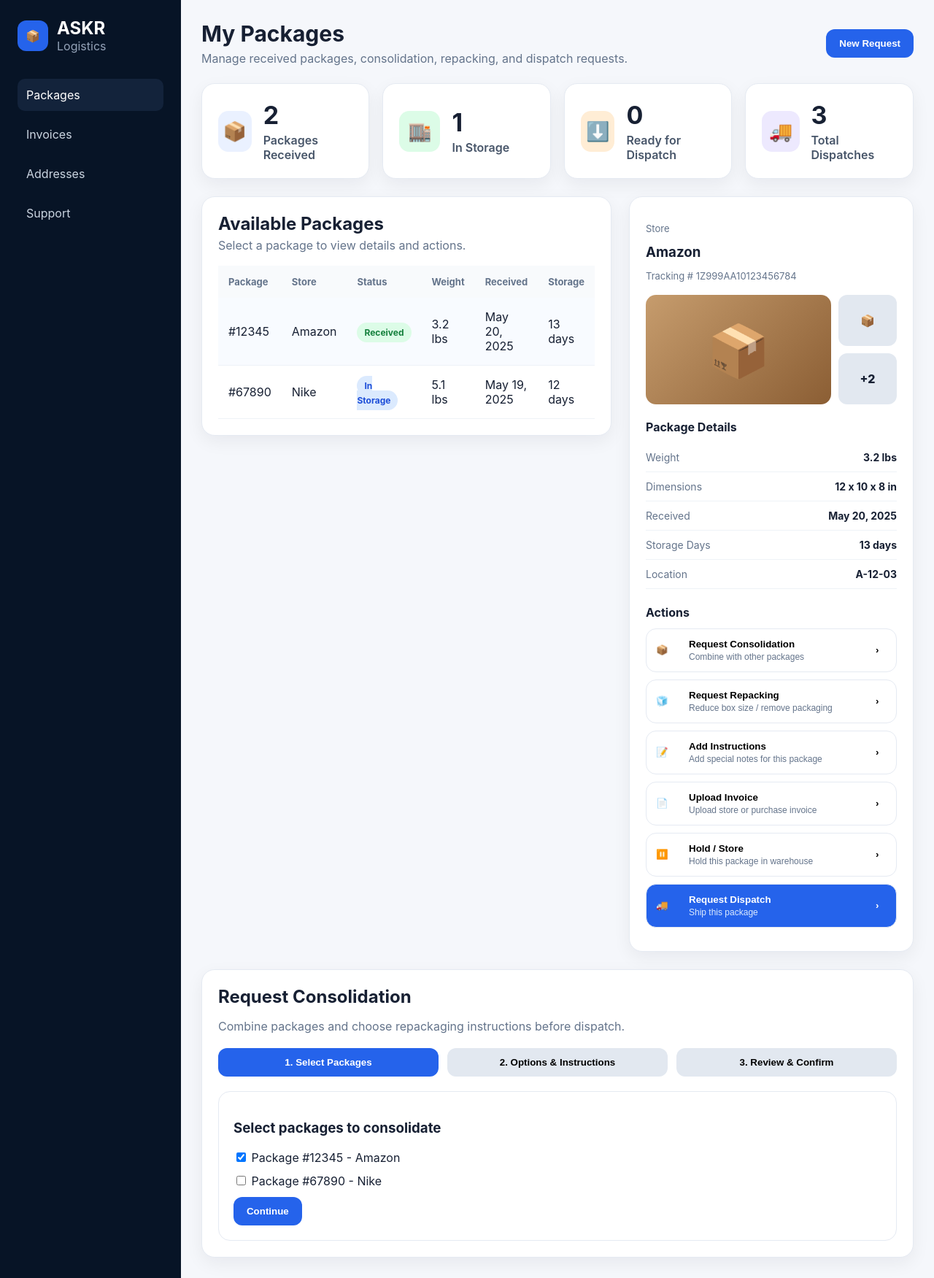
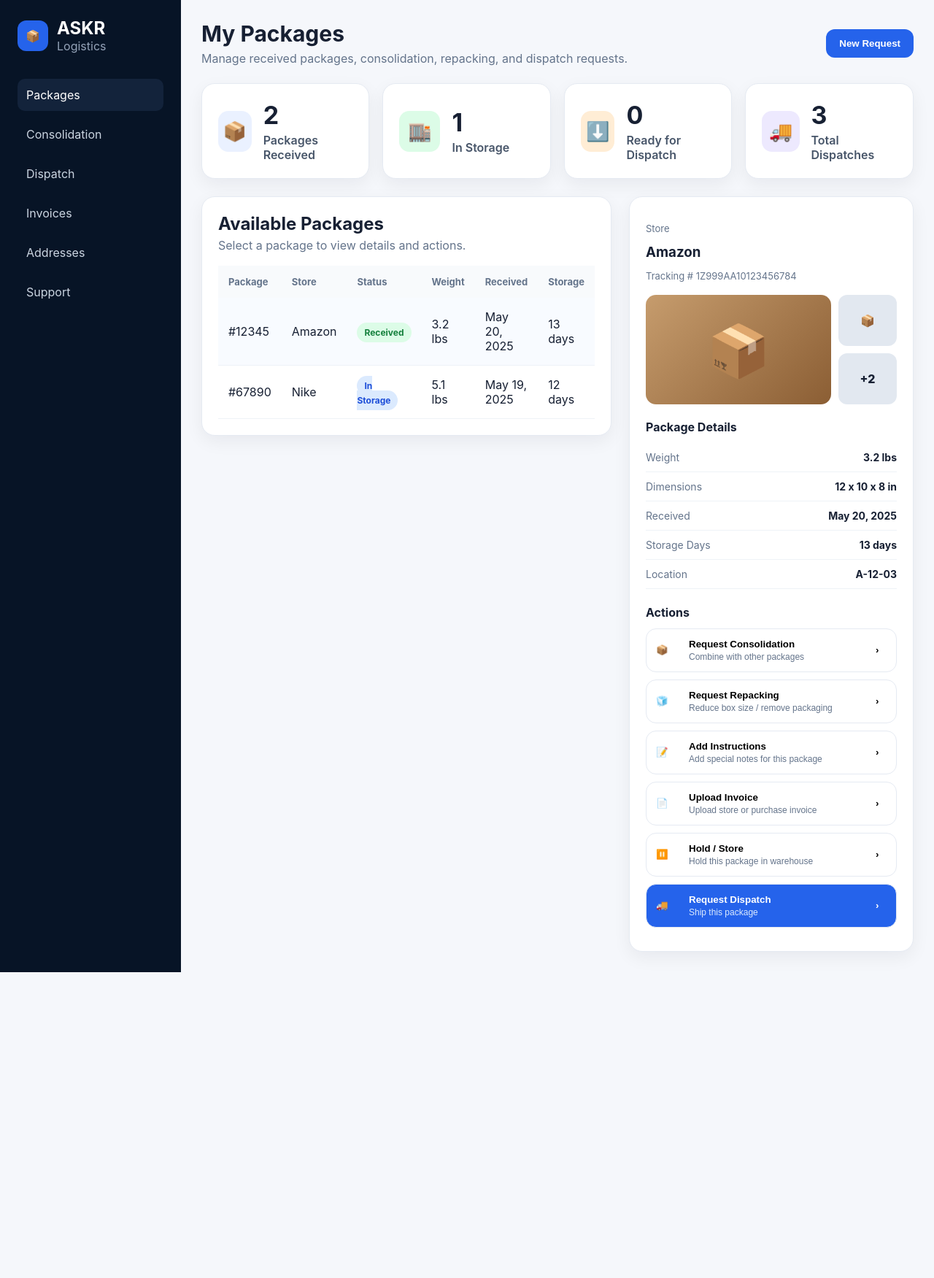
Before and after one commit to jesslyrobinson-ai/askr-logistics, a React (Vite) app: page /dashboard in a window 1280 px wide. Shown: the whole page at 73% size. After the commit the page ends 1332 px from the top, so only its background shows below. Built offline with nearby package versions, Linux system fonts and the light colour scheme.

Commit message:
update sidebar labels

```diff
--- a/src/pages/Dashboard.jsx
+++ b/src/pages/Dashboard.jsx
@@ -3,8 +3,7 @@ import "../App.css"
 
 function Dashboard() {
   const [selectedPackage, setSelectedPackage] = useState("12345")
-  const [consolidationStep, setConsolidationStep] = useState(1)
-  const [activeAction, setActiveAction] = useState("consolidation")
+  const [activeAction, setActiveAction] = useState(null)
 
   const packages = [
     {
@@ -46,6 +45,8 @@ function Dashboard() {
 
         <nav>
           <a className="active">Packages</a>
+          <a>Consolidation</a>
+          <a>Dispatch</a>
           <a>Invoices</a>
           <a>Addresses</a>
           <a>Support</a>
@@ -97,6 +98,7 @@ function Dashboard() {
         </section>
 
         <section className="dashboard-grid">
+          <div>
             <div className="packages-card">
               <div className="section-title">
                 <h2>Available Packages</h2>
@@ -138,6 +140,41 @@ function Dashboard() {
               </table>
             </div>
 
+            {activeAction === "consolidation" && (
+              <section className="workflow-card">
+                <div className="workflow-header">
+                  <h2>Request Consolidation</h2>
+                  <p>Select packaging options and choose which packages to consolidate.</p>
+                </div>
+
+                <div className="workflow-body">
+                  <div>
+                    <h3>Consolidation Options</h3>
+
+                    <label><input type="checkbox" /> Remove unnecessary boxes</label>
+                    <label><input type="checkbox" /> Reduce box size</label>
+                    <label><input type="checkbox" /> Remove retail packaging</label>
+                    <label><input type="checkbox" /> Bubble wrap fragile items</label>
+                  </div>
+
+                  <div>
+                    <h3>Choose Packages</h3>
+
+                    <select>
+                      <option>Select available packages</option>
+                      <option>Package #12345 - Amazon</option>
+                      <option>Package #67890 - Nike</option>
+                    </select>
+
+                    <textarea placeholder="Special instructions for consolidation..."></textarea>
+
+                    <button className="confirm-btn">Submit Request</button>
+                  </div>
+                </div>
+              </section>
+            )}
+          </div>
+
           <aside className="details-panel">
             <div className="package-top">
               <p className="small-label">Store</p>
@@ -156,30 +193,11 @@ function Dashboard() {
             <div className="detail-section">
               <h4>Package Details</h4>
 
-              <div className="detail-row">
-                <span>Weight</span>
-                <strong>{currentPackage.weight}</strong>
-              </div>
-
-              <div className="detail-row">
-                <span>Dimensions</span>
-                <strong>{currentPackage.dimensions}</strong>
-              </div>
-
-              <div className="detail-row">
-                <span>Received</span>
-                <strong>{currentPackage.received}</strong>
-              </div>
-
-              <div className="detail-row">
-                <span>Storage Days</span>
-                <strong>{currentPackage.storageDays}</strong>
-              </div>
-
-              <div className="detail-row">
-                <span>Location</span>
-                <strong>{currentPackage.location}</strong>
-              </div>
+              <div className="detail-row"><span>Weight</span><strong>{currentPackage.weight}</strong></div>
+              <div className="detail-row"><span>Dimensions</span><strong>{currentPackage.dimensions}</strong></div>
+              <div className="detail-row"><span>Received</span><strong>{currentPackage.received}</strong></div>
+              <div className="detail-row"><span>Storage Days</span><strong>{currentPackage.storageDays}</strong></div>
+              <div className="detail-row"><span>Location</span><strong>{currentPackage.location}</strong></div>
             </div>
 
             <div className="actions-section">
@@ -194,117 +212,14 @@ function Dashboard() {
                 <b>›</b>
               </button>
 
-              <button onClick={() => setActiveAction("repacking")}>
-                <span>🧊</span>
-                <div>
-                  <strong>Request Repacking</strong>
-                  <p>Reduce box size / remove packaging</p>
-                </div>
-                <b>›</b>
-              </button>
-
-              <button>
-                <span>📝</span>
-                <div>
-                  <strong>Add Instructions</strong>
-                  <p>Add special notes for this package</p>
-                </div>
-                <b>›</b>
-              </button>
-
-              <button>
-                <span>📄</span>
-                <div>
-                  <strong>Upload Invoice</strong>
-                  <p>Upload store or purchase invoice</p>
-                </div>
-                <b>›</b>
-              </button>
-
-              <button>
-                <span>⏸️</span>
-                <div>
-                  <strong>Hold / Store</strong>
-                  <p>Hold this package in warehouse</p>
-                </div>
-                <b>›</b>
-              </button>
-
-              <button className="dispatch-btn">
-                <span>🚚</span>
-                <div>
-                  <strong>Request Dispatch</strong>
-                  <p>Ship this package</p>
-                </div>
-                <b>›</b>
-              </button>
+              <button><span>🧊</span><div><strong>Request Repacking</strong><p>Reduce box size / remove packaging</p></div><b>›</b></button>
+              <button><span>📝</span><div><strong>Add Instructions</strong><p>Add special notes for this package</p></div><b>›</b></button>
+              <button><span>📄</span><div><strong>Upload Invoice</strong><p>Upload store or purchase invoice</p></div><b>›</b></button>
+              <button><span>⏸️</span><div><strong>Hold / Store</strong><p>Hold this package in warehouse</p></div><b>›</b></button>
+              <button className="dispatch-btn"><span>🚚</span><div><strong>Request Dispatch</strong><p>Ship this package</p></div><b>›</b></button>
             </div>
           </aside>
         </section>
-
-        {activeAction === "consolidation" && (
-          <section className="workflow-card">
-            <div className="workflow-header">
-              <h2>Request Consolidation</h2>
-              <p>Combine packages and choose repackaging instructions before dispatch.</p>
-            </div>
-
-            <div className="step-tabs">
-              <button className={consolidationStep === 1 ? "active" : ""}>1. Select Packages</button>
-              <button className={consolidationStep === 2 ? "active" : ""}>2. Options & Instructions</button>
-              <button className={consolidationStep === 3 ? "active" : ""}>3. Review & Confirm</button>
-            </div>
-
-            {consolidationStep === 1 && (
-              <div className="workflow-body">
-                <h3>Select packages to consolidate</h3>
-                <label><input type="checkbox" defaultChecked /> Package #12345 - Amazon</label>
-                <label><input type="checkbox" /> Package #67890 - Nike</label>
-
-                <button className="primary-btn" onClick={() => setConsolidationStep(2)}>
-                  Continue
-                </button>
-              </div>
-            )}
-
-            {consolidationStep === 2 && (
-              <div className="workflow-body">
-                <h3>Options & Instructions</h3>
-
-                <div className="option-grid">
-                  <label><input type="checkbox" defaultChecked /> Combine into one box</label>
-                  <label><input type="checkbox" defaultChecked /> Remove extra packaging</label>
-                  <label><input type="checkbox" /> Repack into smallest box</label>
-                  <label><input type="checkbox" /> Add fragile protection</label>
-                  <label><input type="checkbox" /> Keep original packaging</label>
-                  <label><input type="checkbox" /> Separate items internally</label>
-                </div>
-
-                <select>
-                  <option>Preferred carrier</option>
-                  <option>DHL</option>
-                  <option>FedEx</option>
-                  <option>UPS</option>
-                </select>
-
-                <textarea placeholder="Special instructions..."></textarea>
-
-                <button className="primary-btn" onClick={() => setConsolidationStep(3)}>
-                  Continue
-                </button>
-              </div>
-            )}
-
-            {consolidationStep === 3 && (
-              <div className="workflow-body">
-                <h3>Review & Confirm</h3>
-                <p>Your consolidation request is ready to submit.</p>
-
-                <button className="confirm-btn">Confirm Consolidation</button>
-              </div>
-            )}
-          </section>
-        )}
       </main>
     </div>
   )
```
Lines whose indentation alone changed are shown as unchanged.
